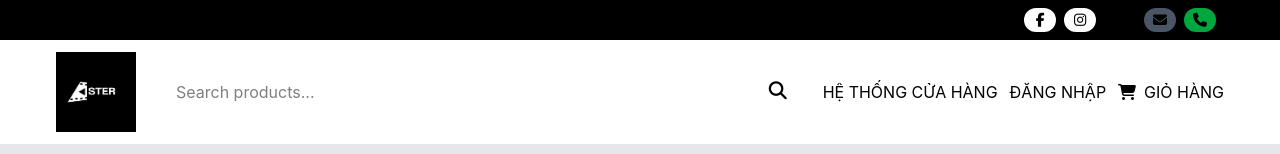
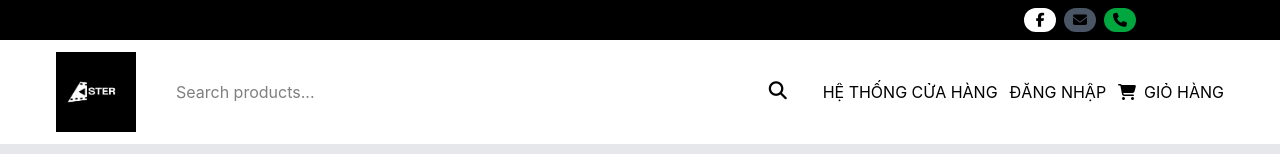
Before and after one commit to nhhpbc7a1/aster-camera-online-store-frontend, a React (Vite) app: page / in a window 1280 px wide. Shown: the top 154 px of the page. Built offline with nearby package versions, Linux system fonts and the light colour scheme; no server answers.

Commit message:
fix - add correct contact info for shop

```diff
--- a/src/apps/customer/layout/TopBar.jsx
+++ b/src/apps/customer/layout/TopBar.jsx
@@ -46,26 +46,31 @@ function TopBar() {
                 </div>
 
                 <div className="flex gap-2 ml-4 flex-shrink-0 w-[200px]">
-
+                    <a href="https://www.facebook.com/people/ASTER-Production/61585158583823/?locale=vi_VN" target="_blank" rel="noopener noreferrer">
                         <span className="w-8 h-6 flex items-center justify-center rounded-full bg-white text-blue-600 hover:scale-110 transition cursor-pointer">
                             <i className="fa-brands fa-facebook-f"></i>
                         </span>
+                    </a>
 
-                    <span className="w-8 h-6 flex items-center justify-center rounded-full bg-white text-pink-500 hover:scale-110 transition cursor-pointer">
+                    {/* <span className="w-8 h-6 flex items-center justify-center rounded-full bg-white text-pink-500 hover:scale-110 transition cursor-pointer">
                         <i className="fa-brands fa-instagram"></i>
-                    </span>
+                    </span> */}
 
-                    <span className="w-8 h-6 flex items-center justify-center rounded-full bg-black text-white hover:scale-110 transition cursor-pointer">
+                    {/* <span className="w-8 h-6 flex items-center justify-center rounded-full bg-black text-white hover:scale-110 transition cursor-pointer">
                         <i className="fa-brands fa-tiktok"></i>
-                    </span>
+                    </span> */}
 
+                    <a href="mailto:asterproduction333@gmail.com" target="_blank" rel="noopener noreferrer">
                         <span className="w-8 h-6 flex items-center justify-center rounded-full bg-gray-600 text-white hover:scale-110 transition cursor-pointer">
                             <i className="fa-solid fa-envelope"></i>
                         </span>
+                    </a>
 
+                    <a href="tel:0794352262" target="_blank" rel="noopener noreferrer">
                         <span className="w-8 h-6 flex items-center justify-center rounded-full bg-green-600 text-white hover:scale-110 transition cursor-pointer">
                             <i className="fa-solid fa-phone"></i>
                         </span>
+                    </a>
 
                 </div>
             </div>
```
Lines whose indentation alone changed are shown as unchanged.
